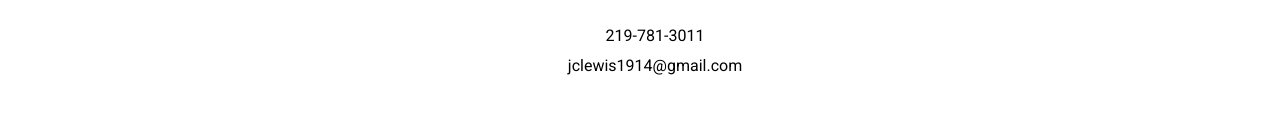
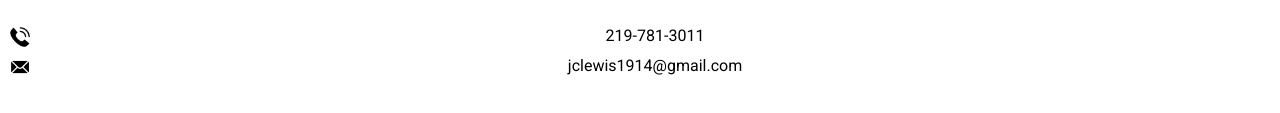
Before and after one commit to jclewis17/Techdegree-Project-2, a plain HTML site: page index.html in a window 1280 px wide. Shown: the part 3135-3248 px from the top of the page. Drawn offline with Linux system fonts and the light colour scheme; a web font is replaced by a local one.

Commit message:
Added Icons in Contact

```diff
--- a/css/styles.css
+++ b/css/styles.css
@@ -14,7 +14,6 @@ body {
 
 p {
   font-weight: lighter;
-  margin
 }
 
 
@@ -93,11 +92,11 @@ a:hover {
 }
 
 .contact-info li.phone a {
-  background-image: url('images/phone.png');
+  background-image: url('../images/phone.png');
 }
 
 .contact-info li.mail a {
-  background-image: url('images/mail.png');
+  background-image: url('../images/mail.png');
 }
 
 .mail {
@@ -106,3 +105,4 @@ a:hover {
 
 .add-heading {
   padding: 50px 0;
+}
```
